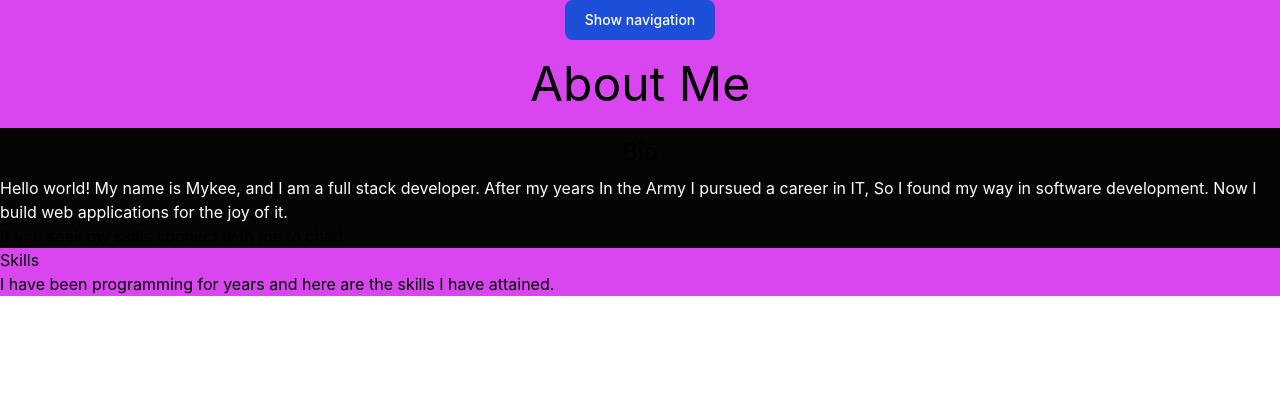
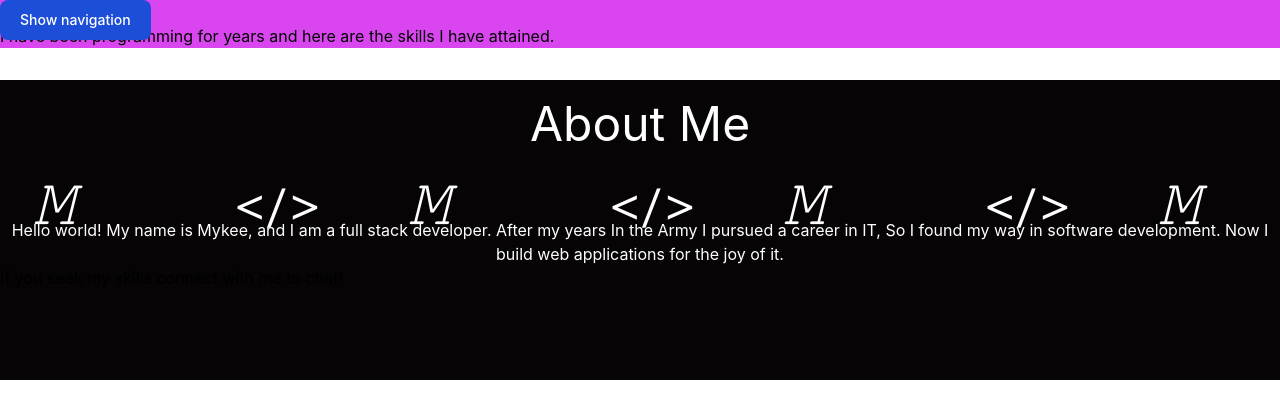
Before and after one commit to Mykee9900/MikePortfolio, a React (Create React App) app: page / in a window 1280 px wide. Shown: the top 418 px of the page. Built offline with nearby package versions, Linux system fonts and the light colour scheme.

Commit message:
saving changes

```diff
--- a/src/App.js
+++ b/src/App.js
@@ -7,7 +7,7 @@ import SideBar from './componeents/SideBar';
 
 function App() {
   return (
-    <div className='bg-fuchsia-500'>
+    <div className='relative bg-fuchsia-500'>
       <SideBar />
       <About />
     </div>
--- a/src/componeents/About.js
+++ b/src/componeents/About.js
@@ -3,10 +3,9 @@ import React from "react";
 const About = () => {
     return (
         <div>
-            <h1 className="text-5xl text-center py-5">About Me</h1>
-            <div className="bg-AboutBg bg-cover">
-                <h3 className="text-2xl text-center py-2">Bio</h3>
-                <p className="text-white">Hello world! My name is Mykee, and I am a full stack developer. After my years In the Army I pursued a career in IT, So I found my way in software development. Now I build web applications for the joy of it.</p>
+            <div className="bg-AboutBg bg-contain absolute top-[80px] z-1 h-[300px] w-full">
+                <h1 className="text-5xl text-center py-5 text-white">About Me</h1>
+                <p className="text-white pt-[50px] text-center">Hello world! My name is Mykee, and I am a full stack developer. After my years In the Army I pursued a career in IT, So I found my way in software development. Now I build web applications for the joy of it.</p>
                 <p>If you seek my skills connect with me to chat! </p>
             </div>
             <div>
--- a/src/componeents/SideBar.js
+++ b/src/componeents/SideBar.js
@@ -10,7 +10,7 @@ const SideBar = () => {
   };
 
   return (
-    <div>
+    <div className=" absolute z-50">
       <div className="text-center">
         <button
           onClick={handleClick}
```
